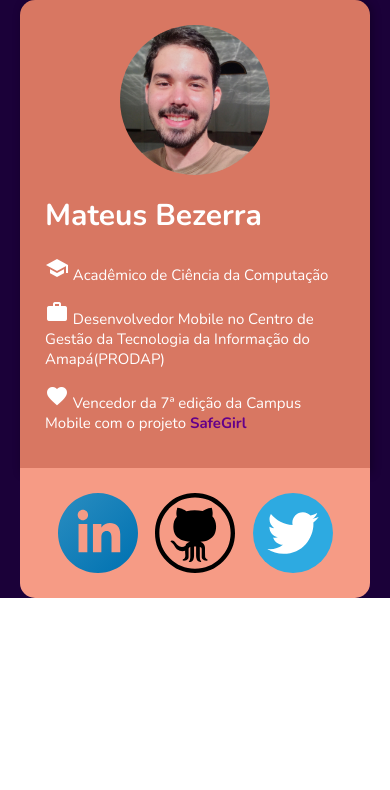
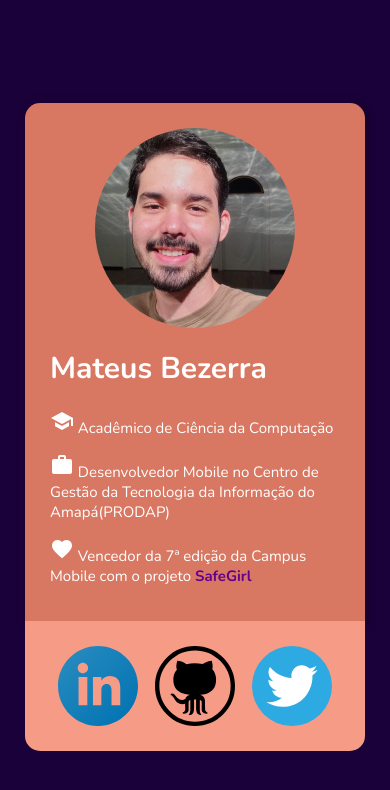
Before and after one commit to mateusbzerra/mateusbezerra, a plain HTML site: page index.html in a window 390 px wide. Drawn offline with nearby package versions, Linux system fonts and the light colour scheme.

Commit message:
Ajustes na estilização para acesso responsivo

```diff
--- a/styles.css
+++ b/styles.css
@@ -8,30 +8,31 @@ html {
   outline: 0;
   font-family: 'Nunito', sans-serif;
   color:#fff;
+  background-color:#1B0139;
 }
 .welcome{
-  background-color:#1B0139;
   height: 100%;
   display:flex;
   justify-content:center;
   align-items:center;
   flex-direction:column;
+  padding:0px 50px;
 }
 .card{
-  background: #D87762;
   display: flex;
+  width:100%;
   max-width:735px;
   justify-content: space-between;
   align-items: center;
   flex-direction: row;
   flex-wrap: wrap;
   padding: 25px;
+  background: #D87762;
   border-top-left-radius:15px;
   border-top-right-radius:15px;
   box-shadow: 2px 0px 10px rgba(0,0,0,.3);
-  margin-left:20px;
-  margin-right:20px;
   margin-bottom: -5px;
+  margin-top: 10px;
 }
 .card img{
   width:200px;
@@ -50,7 +51,8 @@ html {
 }
 
 .medias{
-  max-width: 700px;
+  max-width: 735px;
+  width:100%;
   display: flex;
   align-items: center;
   justify-content: center;
@@ -76,20 +78,10 @@ html {
 
 @media only screen and (max-width:770px){
 
-  .medias{
-    width: calc(100% - 90px);
-  }
   .card{
     display: flex;
     align-items:center;
     justify-content: center;
     font-size:15px;
   }
-  .card img{
-    width:150px;
-    height:150px;
-  }
-  .welcome{
-    height: auto;
-  }
 }
```
